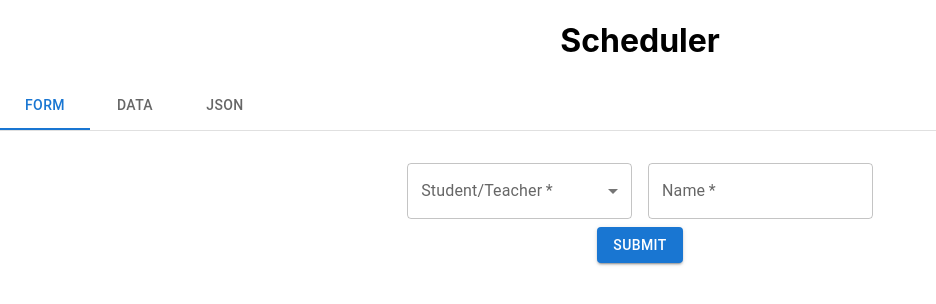
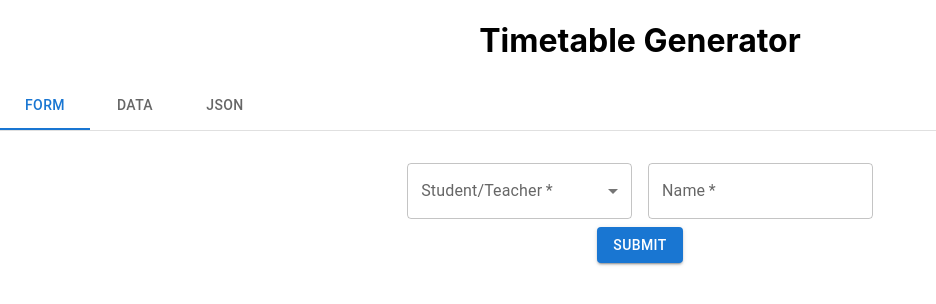
Before and after one commit to nasi-goreng/Timetable-Generator, a React (Create React App) app: page / in a window 1280 px wide. Shown: the top 304 px of the page, without its empty margins (0-936 px from the left). Built offline with nearby package versions, Linux system fonts and the light colour scheme; no server answers.

Commit message:
wrote readme

```diff
--- a/src/App.jsx
+++ b/src/App.jsx
@@ -26,7 +26,7 @@ export default function App() {
 
   return (
     <div className="App">
-      <h1>Scheduler</h1>
+      <h1>Timetable Generator</h1>
       <PersonContext.Provider value={personProviderValue}>
         <DatesContext.Provider value={{ dates, setDates }}>
           <Tabs />
```
Also changed, not shown: 1 other file (tests, documents, lock files or other folders).
